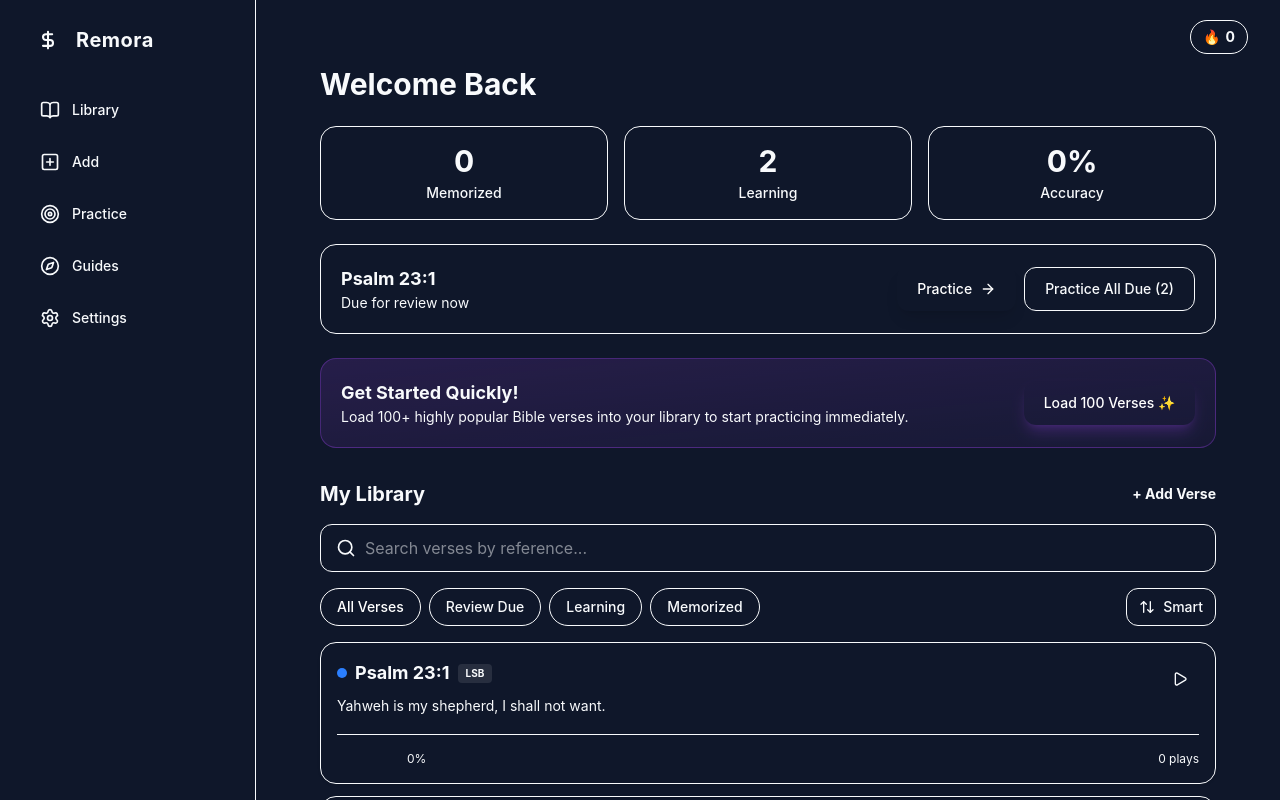
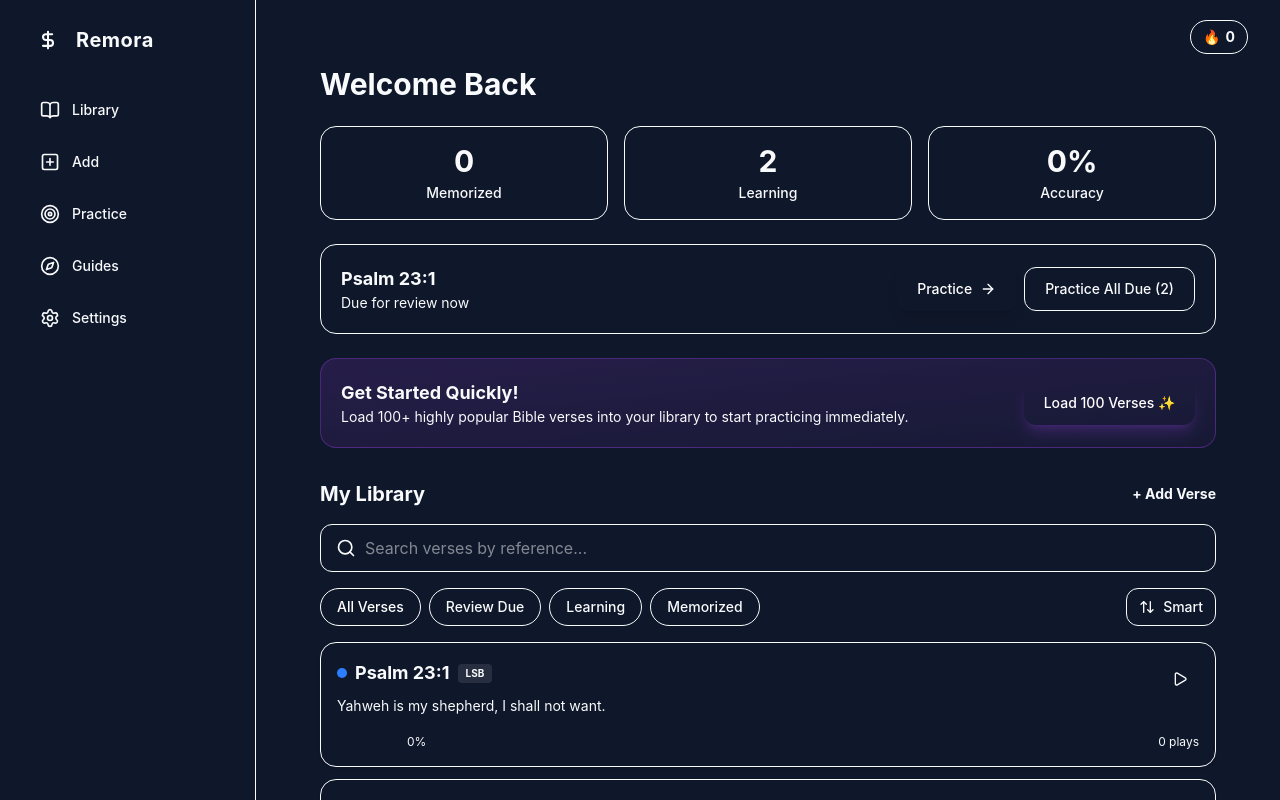
Before and after one commit to Kanakaiah/kanakaiah.github.io, a React (Vite) app: page / in a window 1280 px wide. Built offline with nearby package versions, Linux system fonts and the light colour scheme.

Commit message:
Remove horizontal separator line from verse card

```diff
--- a/src/components/dashboard/VerseCard.tsx
+++ b/src/components/dashboard/VerseCard.tsx
@@ -45,7 +45,7 @@ export const VerseCard: React.FC<VerseCardProps> = ({ verse, onPractice, onClick
         </button>
       </div>
 
-      <div className="mt-4 pt-4 border-t border-glass-border flex items-center justify-between text-xs text-muted">
+      <div className="mt-4 flex items-center justify-between text-xs text-muted">
         <div className="flex items-center gap-1.5">
           <div className="w-16 h-1.5 bg-background rounded-full overflow-hidden">
             <div
```
